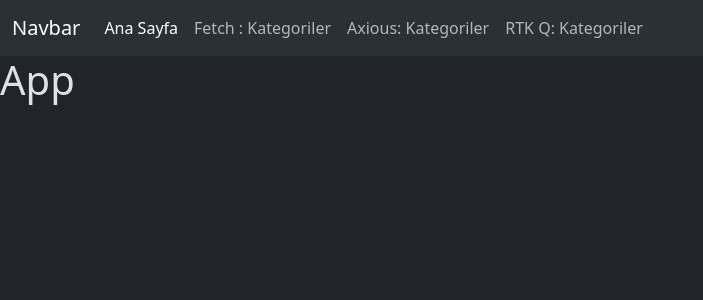
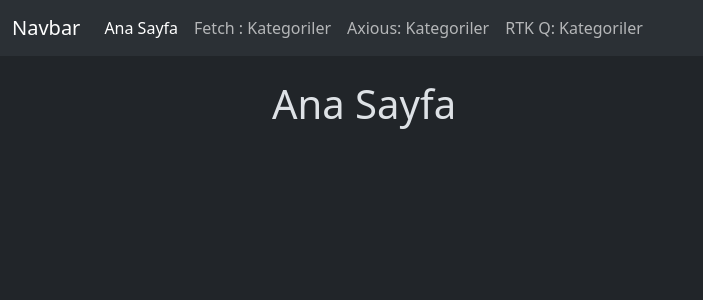
Before and after one commit to fuatX/Redux-toolkit-query-practice, a React (Vite) app: page / in a window 1280 px wide. Shown: the top 300 px of the page, without its empty margins (0-703 px from the left). Built offline with nearby package versions, Linux system fonts and the light colour scheme.

Commit message:
created-container-and-row

```diff
--- a/src/App.jsx
+++ b/src/App.jsx
@@ -1,5 +1,9 @@
 import { useState } from "react";
 import Navbar from "./compenents/Navbar";
+import { Route, Routes } from "react-router-dom";
+import HomePage from "./pages/HomePage";
+import Container from "./compenents/Container";
+import Row from "./compenents/Row";
 
 function App() {
   const [count, setCount] = useState(0);
@@ -7,7 +11,13 @@ function App() {
   return (
     <>
       <Navbar />
-      <h1>App</h1>
+      <Container className="mt-4 mb-4">
+        <Row>
+          <Routes>
+            <Route path="/" element={<HomePage />} />
+          </Routes>
+        </Row>
+      </Container>
     </>
   );
 }
--- /dev/null
+++ b/src/compenents/Container.jsx
@@ -0,0 +1,3 @@
+export default function Container({ children, className }) {
+  return <div className={`container ${className}`}>{children}</div>;
+}
--- /dev/null
+++ b/src/compenents/Row.jsx
@@ -0,0 +1,3 @@
+export default function Row({ children, className }) {
+  return <div className={`row ${className}`}>{children}</div>;
+}
--- /dev/null
+++ b/src/pages/HomePage.jsx
@@ -0,0 +1,8 @@
+export default function HomePage() {
+  return (
+    <div className="col-sm-8 offset-sm-2">
+      <h1>Ana Sayfa</h1>
+    </div>
+    //instead of flexbox col-sm-8 offset-sm-2
+  );
+}
```
Also changed, not shown: 1 other file (tests, documents, lock files or other folders).
